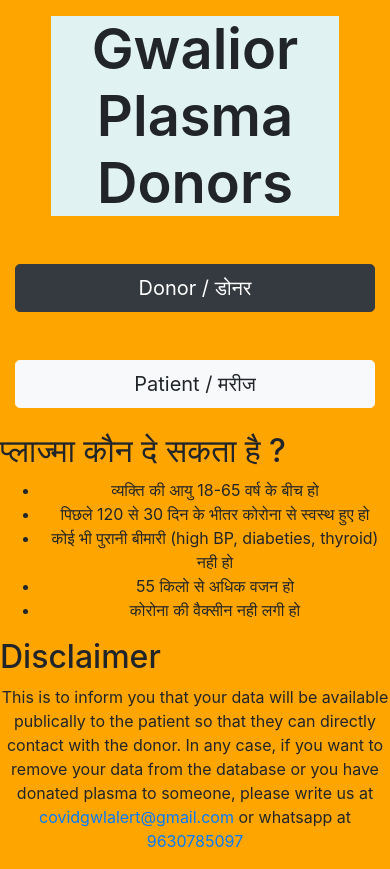
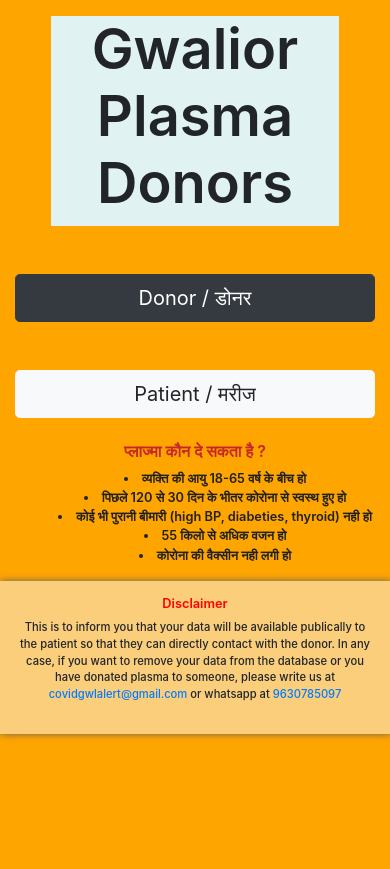
Before and after one commit to pranshuls12/gwaliorplasma, a plain HTML site: page index.html in a window 390 px wide. After the commit the page ends 844 px from the top, so only its background shows below. Drawn offline with nearby package versions, Linux system fonts and the light colour scheme.

Commit message:
Update style.css

```diff
--- a/css/style.css
+++ b/css/style.css
@@ -10,19 +10,94 @@ section{
     display: flex;
     justify-content: center;
     background-color: #e0f2f1;
-    height: 200px;
     width: 80%;
     margin-left: 10%;
     align-content: stretch;
     flex-wrap: wrap;
     align-items: center;
     }
+    .disclaimer {
+    position: fixed;
+    padding: 15px;
+    box-shadow: 1px 0px 7px 0px #616161;
+    display: flex;
+   background-color: #fbce7c;
+    flex-direction: column;
+    align-items: center;
+    justify-content: center;
+    align-content: space-around;
+    bottom: 0;
+}
     .heading h1{
     	font-weight: 600;
 
     }
-  @media only screen and (max-width: 7608px) {
+    .heading-2{
+        font-size: 2rem;
+       color: #c62828;
+        font-weight: 600;
+    }
+    .required{
+        display: flex;
+    align-content: center;
+    align-items: center;
+    flex-direction: column;
+    }
+    .required li{
+    font-size: 1.2rem;
+    color: #212121;
+    font-weight: 600;
+    list-style: inside;
+    }
+    footer{
+        background-color: #e0f2f1;
+    }
+
+    .heading-3{
+        font-size: 1rem;
+        font-weight: 600;
+        color: red;
+
+    }
+    .disclaimer p{
+        font-size: 1rem;
+        font-weight: 500;
+    }
+
+
+  @media only screen and (max-width: 768px) {
   .heading h1 {
     font-size: 3.5rem;
   }
+  .heading-3 {
+    font-size: 0.8rem;
+    font-weight: 600;
+    color: red;
 }
+.disclaimer p {
+    font-size: 0.7rem;
+    font-weight: 500;
+}
+.required li {
+    font-size: 0.8rem;
+    color: #212121;
+    font-weight: 600;
+    list-style: inside;
+}
+.heading-2 {
+    font-size: 1rem;
+    color: #c62828;
+    font-weight: 600;
+}
+ .disclaimer{
+    position: initial;
+     padding: 15px;
+    box-shadow: 1px 0px 7px 0px #616161;
+    display: flex;
+   background-color: #fbce7c;
+    flex-direction: column;
+    align-items: center;
+    justify-content: center;
+    align-content: space-around;
+    }
+}
```
